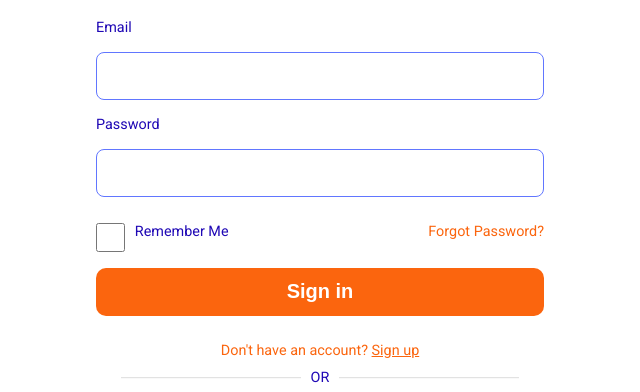
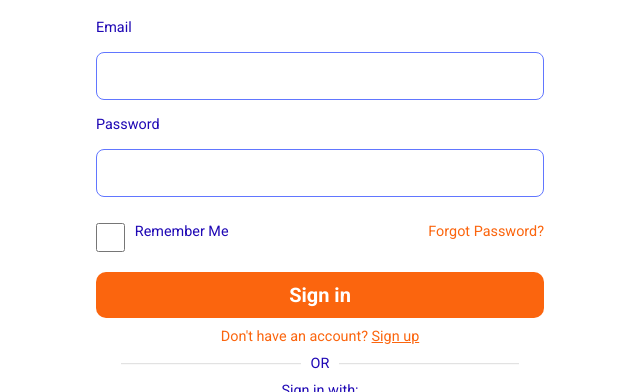
Before and after one commit to Marvelousmolokwu/root_stockbook, a plain HTML site: page signin.html in a window 1280 px wide. Shown: the part 113-505 px from the top of the page, without its empty margins (0-640 px from the left). Drawn offline with nearby package versions, Linux system fonts and the light colour scheme.

```diff
--- a/sign.css
+++ b/sign.css
@@ -263,6 +263,19 @@
       text-align: center;
       text-decoration: none;
 }
+.dashBoard{
+
+ width: 100%;
+  background-color: var(--color-cta);
+ padding: 0.68rem 0.625rem;
+ font-size: 1.25rem;
+   font-weight: bold;
+     color: #fff;
+      border-radius: 0.625rem;
+      text-align: center;
+      text-decoration: none;
+      margin-top: 20px;
+}
 
 @media screen and (min-width: 25rem) {
   .login {
--- a/signin.html
+++ b/signin.html
@@ -37,7 +37,7 @@
    <div class="sign-up">
         <div class="login">
         <header class="">
-            <img src="images/icon.png" class="logo" alt="">
+           <a href="index.html"><img src="images/icon.png" class="logo" alt=""></a>
         </header>
         <div class="login-header">
 
@@ -67,7 +67,7 @@
 
                 <div class="d-grid pi-center ta-center options ">
 
-                    <button href="./dashBoard.html">Sign in</button>
+                     <a href="dashBoard.html" class="dashBoard">Sign in</a>
 
                     <p class="cta">Don't have an account? <a href="signup.html">Sign up</a></p>
                 <!-- divider -->
--- a/styles.css
+++ b/styles.css
@@ -39,6 +39,19 @@
   display: none;
 }
 /************************** sign up ****************************/
+.dashBoard{
+
+ width: 100%;
+  background-color: var(--color-cta);
+ padding: 0.68rem 0.625rem;
+ font-size: 1.25rem;
+   font-weight: bold;
+     color: #fff;
+      border-radius: 0.625rem;
+      text-align: center;
+      text-decoration: none;
+      margin-top: 20px;
+}
 .login {
   overflow-x: hidden;
   padding: 1.5rem;
```
Also changed, not shown: forgotPassword.html (+1 -1 lines), index.html (+1 -1 lines), reset.html (+1 -1 lines), signup.html (+2 -2 lines).
